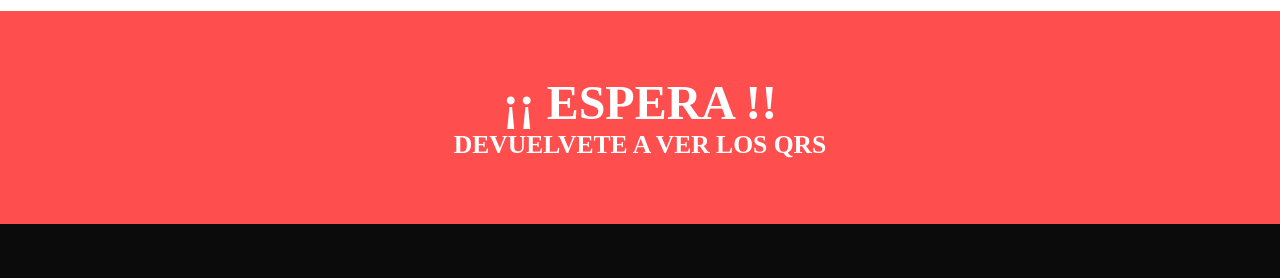
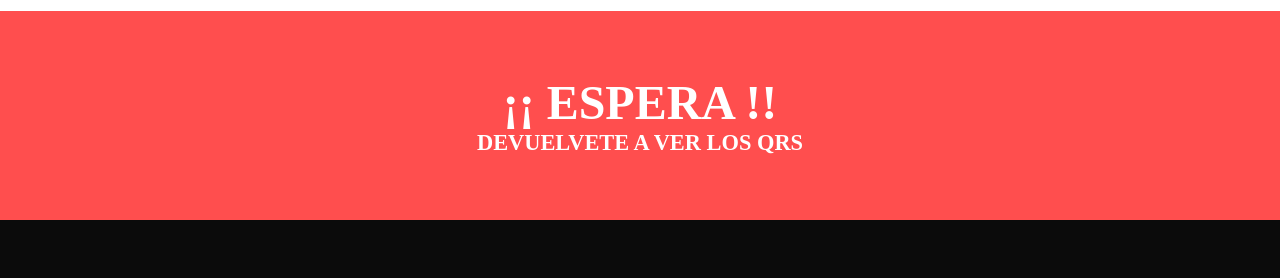
Before and after one commit to danielru15/guiadeinicio, a Gatsby site: page /marketing in a window 1280 px wide. Shown: the part 1560-1838 px from the top of the page. Built offline with nearby package versions, Linux system fonts and the light colour scheme; Gatsby itself is replaced by a stand-in of ours.

Commit message:
lanzamiento

```diff
--- a/src/components/layout.css
+++ b/src/components/layout.css
@@ -20,12 +20,12 @@
 }
 .h2-center h2{
     color: white;
-    font-size: 2em;
+    font-size: 2rem;
     text-align: center;
 
 }
 .h2-center .small {
-    font-size: 1.6em;
+    font-size: 1.4rem;
 }
 .video {
     width: 100%;
```
